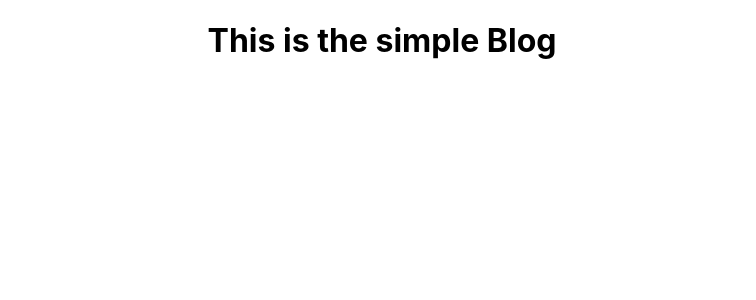
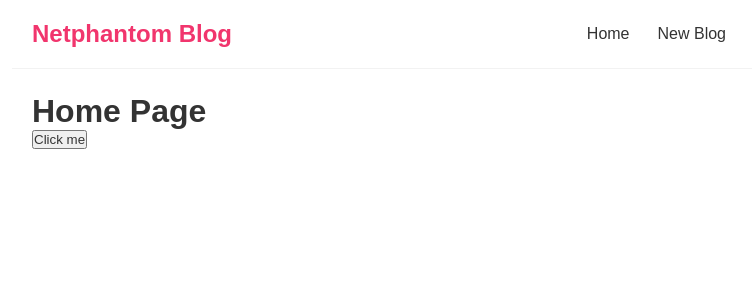
Before and after one commit to mic7x4/simple-blog, a React (Create React App) app: page / in a window 1280 px wide. Shown: the top 300 px of the page, without its empty margins (258-1014 px from the left). Built offline with nearby package versions, Linux system fonts and the light colour scheme; the HTML template or start-up script is replaced by a standard one.

Commit message:
[feature] creating components

```diff
--- a/src/App.css
+++ /dev/null
@@ -1,38 +0,0 @@
-.App {
-  text-align: center;
-}
-
-.App-logo {
-  height: 40vmin;
-  pointer-events: none;
-}
-
-@media (prefers-reduced-motion: no-preference) {
-  .App-logo {
-    animation: App-logo-spin infinite 20s linear;
-  }
-}
-
-.App-header {
-  background-color: #282c34;
-  min-height: 100vh;
-  display: flex;
-  flex-direction: column;
-  align-items: center;
-  justify-content: center;
-  font-size: calc(10px + 2vmin);
-  color: white;
-}
-
-.App-link {
-  color: #61dafb;
-}
-
-@keyframes App-logo-spin {
-  from {
-    transform: rotate(0deg);
-  }
-  to {
-    transform: rotate(360deg);
-  }
-}
--- a/src/App.js
+++ b/src/App.js
@@ -1,9 +1,13 @@
-import './App.css';
+import Home from './Home';
+import Navbar from './Navbar';
 
 function App() {
   return (
     <div className="App">
-      <h1>This is the simple Blog</h1>
+      <Navbar/>
+      <div className="content">
+        <Home/>
+      </div>
     </div>
   );
 }
--- /dev/null
+++ b/src/Home.jsx
@@ -0,0 +1,15 @@
+import React from 'react'
+
+function Home() {
+    const handleClick = () => {
+        console.log('Hello, Netphantom');
+    }
+    return (
+        <div className="home">
+            <h1>Home Page</h1>
+            <button onClick={handleClick}>Click me</button>
+        </div>
+    )
+}
+
+export default Home
--- /dev/null
+++ b/src/Navbar.jsx
@@ -0,0 +1,15 @@
+import React from 'react'
+
+function Navbar() {
+    return (
+        <nav className="navbar">
+            <h1>Netphantom Blog</h1>
+            <div className="links">
+                <a href="/">Home</a>
+                <a href="/create">New Blog</a>
+            </div>
+        </nav>
+    )
+}
+
+export default Navbar
--- a/src/index.css
+++ b/src/index.css
@@ -1,13 +1,38 @@
-body {
+* {
   margin: 0;
-  font-family: -apple-system, BlinkMacSystemFont, 'Segoe UI', 'Roboto', 'Oxygen',
-    'Ubuntu', 'Cantarell', 'Fira Sans', 'Droid Sans', 'Helvetica Neue',
-    sans-serif;
-  -webkit-font-smoothing: antialiased;
-  -moz-osx-font-smoothing: grayscale;
+  padding: 0;
+  color: #333;
+  font-family: "Quicksand", sans-serif;
 }
-
-code {
-  font-family: source-code-pro, Menlo, Monaco, Consolas, 'Courier New',
-    monospace;
+.navbar {
+  padding: 20px;
+  display: flex;
+  align-items: center;
+  max-width: 700px;
+  margin: 0 auto;
+  border-bottom: 1px solid #f2f2f2;
 }
+.navbar h1 {
+  color: #f1356d;
+}
+.navbar .links {
+  margin-left: auto;
+}
+.navbar a {
+  margin-left: 16px;
+  text-decoration: none;
+  padding: 6px;
+}
+.navbar a:hover {
+  color: #f1356d;
+}
+.content {
+  max-width: 700px;
+  margin: 4px auto;
+  padding: 20px;
+}
+.create{
+  color: #fff;
+  background-color: #f1356d;
+  border-radius: 8px;
+}
```
Also changed, not shown: 1 other file (tests, documents, lock files or other folders).
